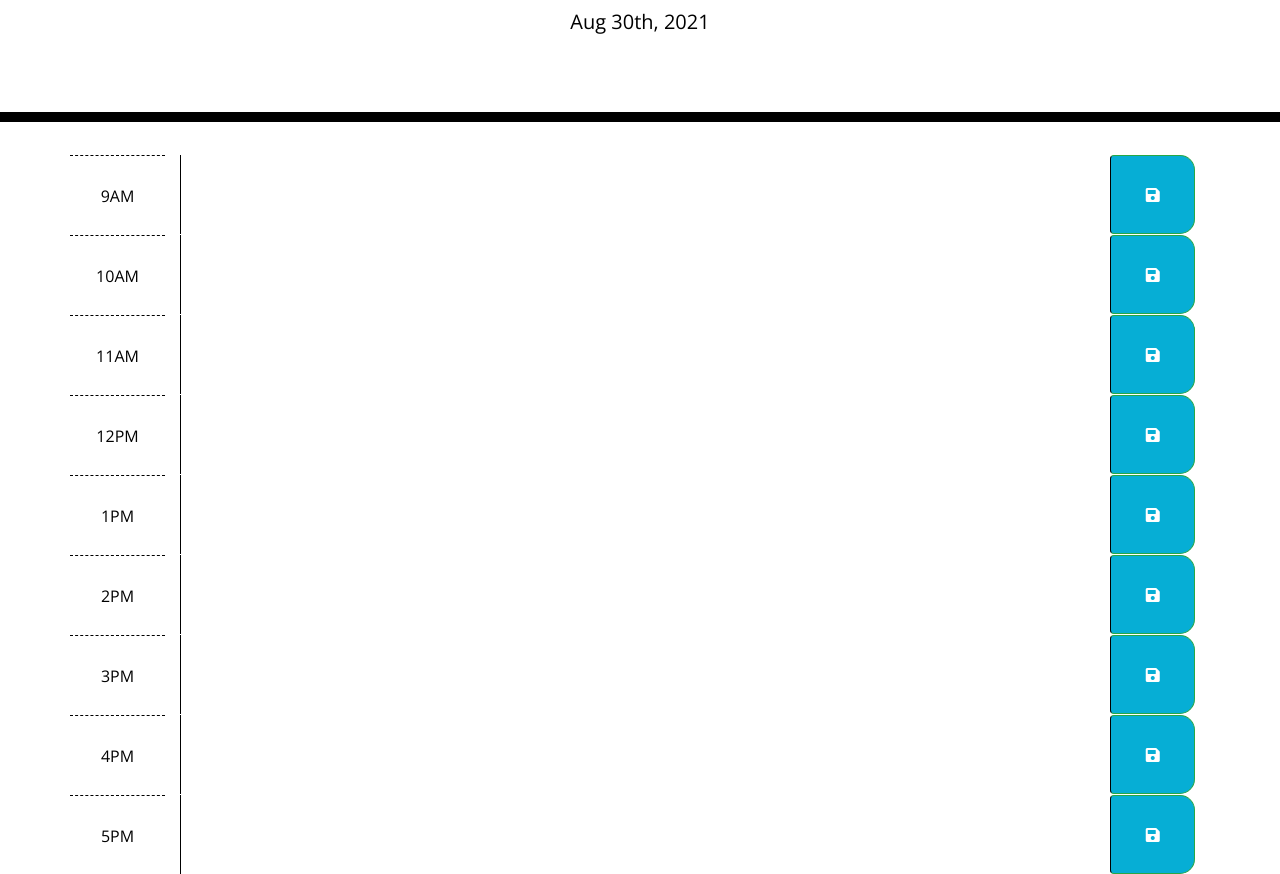
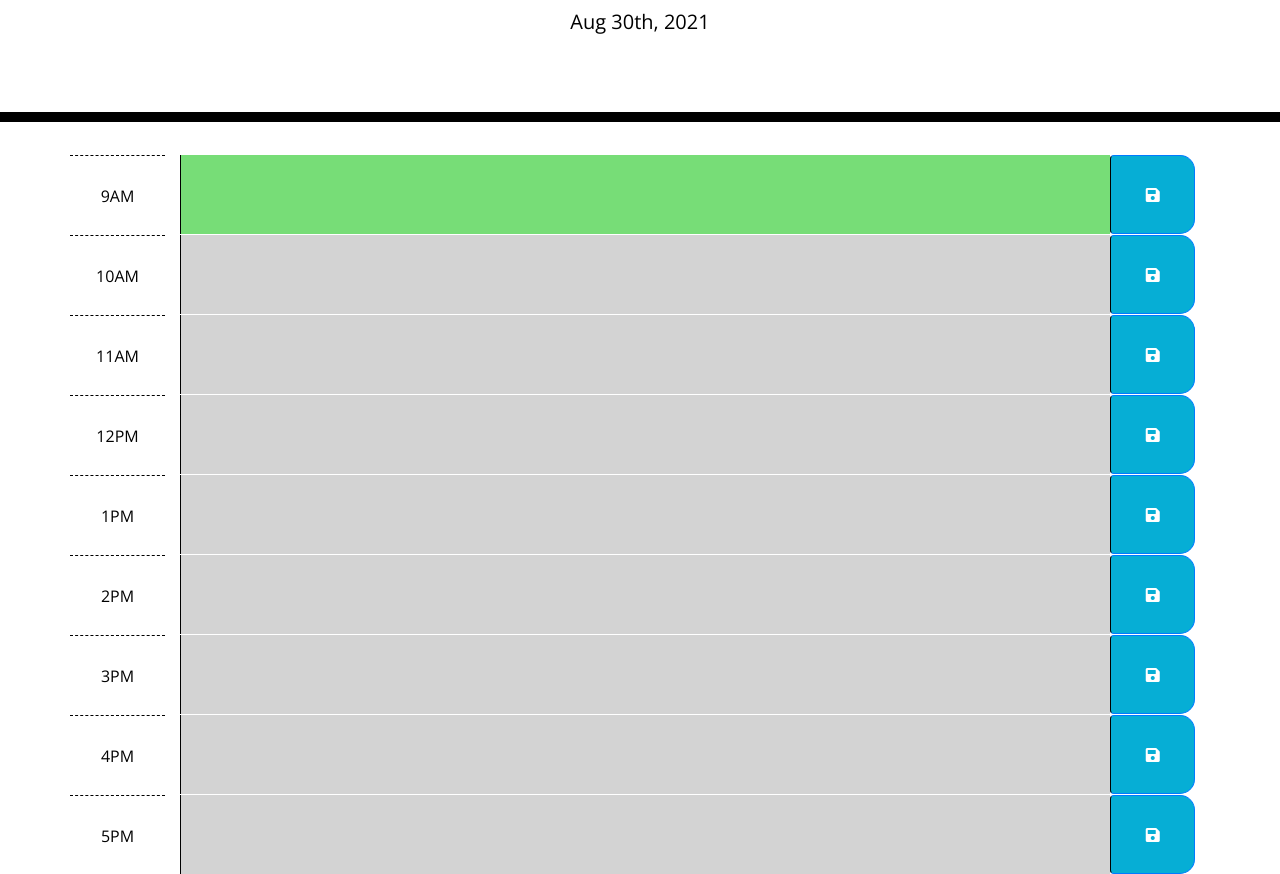
Before and after one commit to brijeeta/Week5_Homework, a plain HTML site: page index.html in a window 1280 px wide. Shown: the part 182-1056 px from the top of the page. Drawn offline with nearby package versions, Linux system fonts and the light colour scheme.

Commit message:
added setBGcolor, savebutton, and loadplanner functions

```diff
--- a/assets/css/style.css
+++ b/assets/css/style.css
@@ -44,17 +44,17 @@ textarea {
 
 .past {
     background-color: #d3d3d3;
-  color: white;
+    color: #000000;
 }
 
 .present {
     background-color: #ff6961;
-  color: white;
+    color: #000000;
 }
 
 .future {
     background-color: #77dd77;
-  color: white;
+    color: #000000;
 }
 
 .saveBtn {
--- a/assets/js/script.js
+++ b/assets/js/script.js
@@ -1,21 +1,77 @@
+// variabes used
 var allHours = $('.time-block');
 var header = $('.jumbotron');
 var today = moment();
 var currentDay = $("#currentDay");
+var currentHour;
+var targetDiv;
+var storageDiv;
 
 //  set the current day on the header
 currentDay.text(today.format("MMM Do, YYYY"));
 header.append(today);
+// sets the backgroundcolor
+setBGColor();
 
-setBkgrndColor();
+// sets the current hour and updates textarea background colors every minute
+setInterval(setBGColor, 60000);
 
-// Clear Planner
-function clearStorage() {
-    localStorage.clear();
-    loadPlanner();
+// Set background colors based on current time ( current- red, past-grey, future - green)
+function setBGColor() {
+
+    for (i = 0; i < allHours.length; i++) {
+        // finds the current hour in 24hours format
+        currentHour = moment().format('H');
+        console.log(currentHour);
+        // finds the data-block attribute
+        var currentDiv = allHours[i].getAttribute("data-block");
+        targetDiv = $(allHours[i]);
+
+        console.log(currentDiv);
+        console.log(targetDiv);
+
+        // past
+        if (currentDiv < currentHour) {
+            // target each div and add class "past" to set grey color BG
+            targetDiv.find("textarea").addClass("past").removeClass("present future");
+        }
+        // present
+        if (currentDiv == currentHour) {
+            // target each div and add class "present" to set red color BG
+            targetDiv.find("textarea").addClass("present").removeClass("past future");
+        }
+        // future
+        if (currentDiv > currentHour) {
+            // target each div and add class "future" to set green color BG
+            targetDiv.find("textarea").addClass("future").removeClass("past present");
+        }
+    }
 }
-// Set background colors based on current time ( current- red, past-grey, future - green)
-function setBGColor() {}
 
-// Load local storage on load
-function loadPlanner() {};
+// event listner for click button
+$(".saveBtn").on("click", function(event) {
+    // local variable grabs the user input as a string and logs it to the console
+    var hourDiv = event.target.parentElement.children[0].value;
+    console.log(hourDiv);
+    // sends user input data to local storage with the data attribute as the key
+    localStorage.setItem(event.target.parentElement.parentElement.getAttribute("data-block"), hourDiv);
+});
+
+
+
+loadPlanner();
+
+// Load local storage on refresh page or page load
+function loadPlanner() {
+
+    for (i = 0; i < allHours.length; i++) {
+        // grabs data attribute and assigns to a local variable
+        var currentDiv = allHours[i].getAttribute("data-block");
+        console.log(currentDiv);
+        storageDiv = $(allHours[i]);
+        // pulls value from local storage depending on data attribute
+        var currentTask = localStorage.getItem(currentDiv);
+        console.log(currentTask);
+        storageDiv.find("textarea").val(currentTask);
+    };
+};
--- a/index.html
+++ b/index.html
@@ -21,7 +21,7 @@
     <div class="container">
         <!-- Timeblocks go here -->
         <!-- Add a row and align all items to the top of the row; add 9AM data-block  -->
-        <div class="row time-block align-items-start" data-block="09">
+        <div class="row time-block align-items-start" data-block="9">
             <!-- Add hour block that spans one column with no gap -->
             <div class="hour col-1 g-0">
                 9AM
@@ -30,7 +30,7 @@
             <div class="input-group col-11 h-100">
                 <textarea class="col-11 h-100"></textarea>
                 <!-- Add button with save icon from Font Awesome that spans one column-->
-                <button class="btn btn-outline-success saveBtn col-1" type="button" onclick=><i class="fas fa-save"></i></button>
+                <button class="btn btn-outline-primary saveBtn col-1" type="button" onclick=><i class="fas fa-save"></i></button>
             </div>
         </div>
 
@@ -41,7 +41,7 @@
             </div>
             <div class="input-group col-11 g-0 h-100">
                 <textarea class="col-11 h-100"></textarea>
-                <button class="btn btn-outline-success saveBtn col-1" type="button"><i class="fas fa-save"></i></button>
+                <button class="btn btn-outline-primary saveBtn col-1" type="button"><i class="fas fa-save"></i></button>
             </div>
         </div>
 
@@ -52,7 +52,7 @@
             </div>
             <div class="input-group col-11 g-0 h-100">
                 <textarea class="col-11 h-100"></textarea>
-                <button class="btn btn-outline-success saveBtn col-1" type="button"><i class="fas fa-save"></i></button>
+                <button class="btn btn-outline-primary saveBtn col-1" type="button"><i class="fas fa-save"></i></button>
             </div>
         </div>
         <!-- 12PM datablock -->
@@ -62,7 +62,7 @@
             </div>
             <div class="input-group col-11 g-0 h-100">
                 <textarea class="col-11 h-100"></textarea>
-                <button class="btn btn-outline-success saveBtn col-1" type="button"><i class="fas fa-save"></i></button>
+                <button class="btn btn-outline-primary saveBtn col-1" type="button"><i class="fas fa-save"></i></button>
             </div>
         </div>
         <!-- 1PM datablock -->
@@ -72,7 +72,7 @@
             </div>
             <div class="input-group col-11 g-0 h-100">
                 <textarea class="col-11 h-100"></textarea>
-                <button class="btn btn-outline-success saveBtn col-1" type="button"><i class="fas fa-save"></i></button>
+                <button class="btn btn-outline-primary saveBtn col-1" type="button"><i class="fas fa-save"></i></button>
             </div>
         </div>
         <!-- 2PM datablock -->
@@ -82,7 +82,7 @@
             </div>
             <div class="input-group col-11 g-0 h-100">
                 <textarea class="col-11 h-100"></textarea>
-                <button class="btn btn-outline-success saveBtn col-1" type="button"><i class="fas fa-save"></i></button>
+                <button class="btn btn-outline-primary saveBtn col-1" type="button"><i class="fas fa-save"></i></button>
             </div>
         </div>
         <!-- 3PM datablock -->
@@ -92,7 +92,7 @@
             </div>
             <div class="input-group col-11 g-0 h-100">
                 <textarea class="col-11 h-100"></textarea>
-                <button class="btn btn-outline-success saveBtn col-1" type="button"><i class="fas fa-save"></i></button>
+                <button class="btn btn-outline-primary saveBtn col-1" type="button"><i class="fas fa-save"></i></button>
             </div>
         </div>
         <!-- 4PM datablock -->
@@ -102,7 +102,7 @@
             </div>
             <div class="input-group col-11 g-0 h-100">
                 <textarea class="col-11 h-100"></textarea>
-                <button class="btn btn-outline-success saveBtn col-1" type="button"><i class="fas fa-save"></i></button>
+                <button class="btn btn-outline-primary saveBtn col-1" type="button"><i class="fas fa-save"></i></button>
             </div>
         </div>
         <!-- 5PM datablock -->
@@ -112,7 +112,7 @@
             </div>
             <div class="input-group col-11 g-0 h-100">
                 <textarea class="col-11 h-100"></textarea>
-                <button class="btn btn-outline-success saveBtn col-1" type="button"><i class="fas fa-save"></i></button>
+                <button class="btn btn-outline-primary saveBtn col-1" type="button"><i class="fas fa-save"></i></button>
             </div>
         </div>
     </div>
```
Lines whose indentation alone changed are shown as unchanged.
